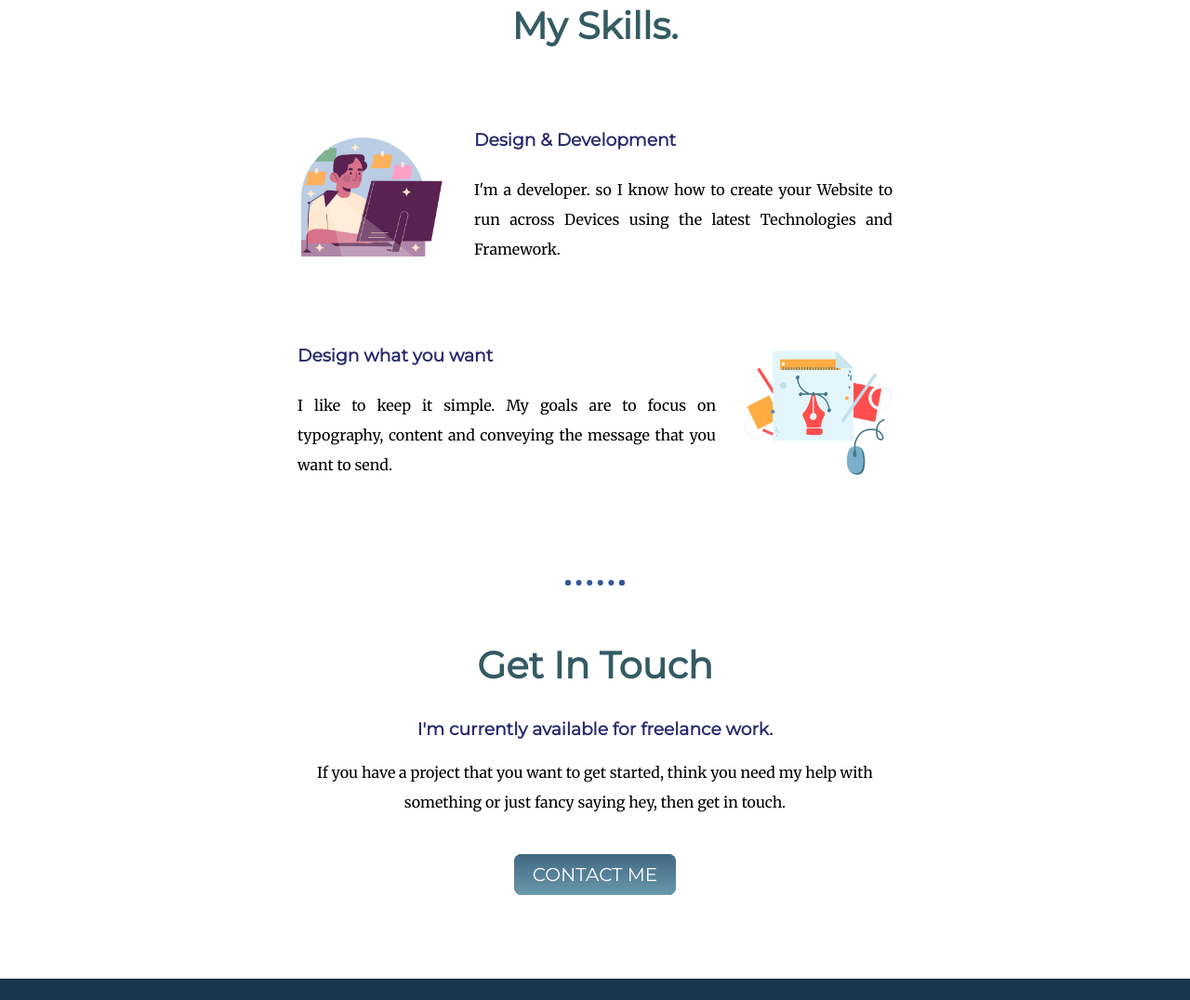
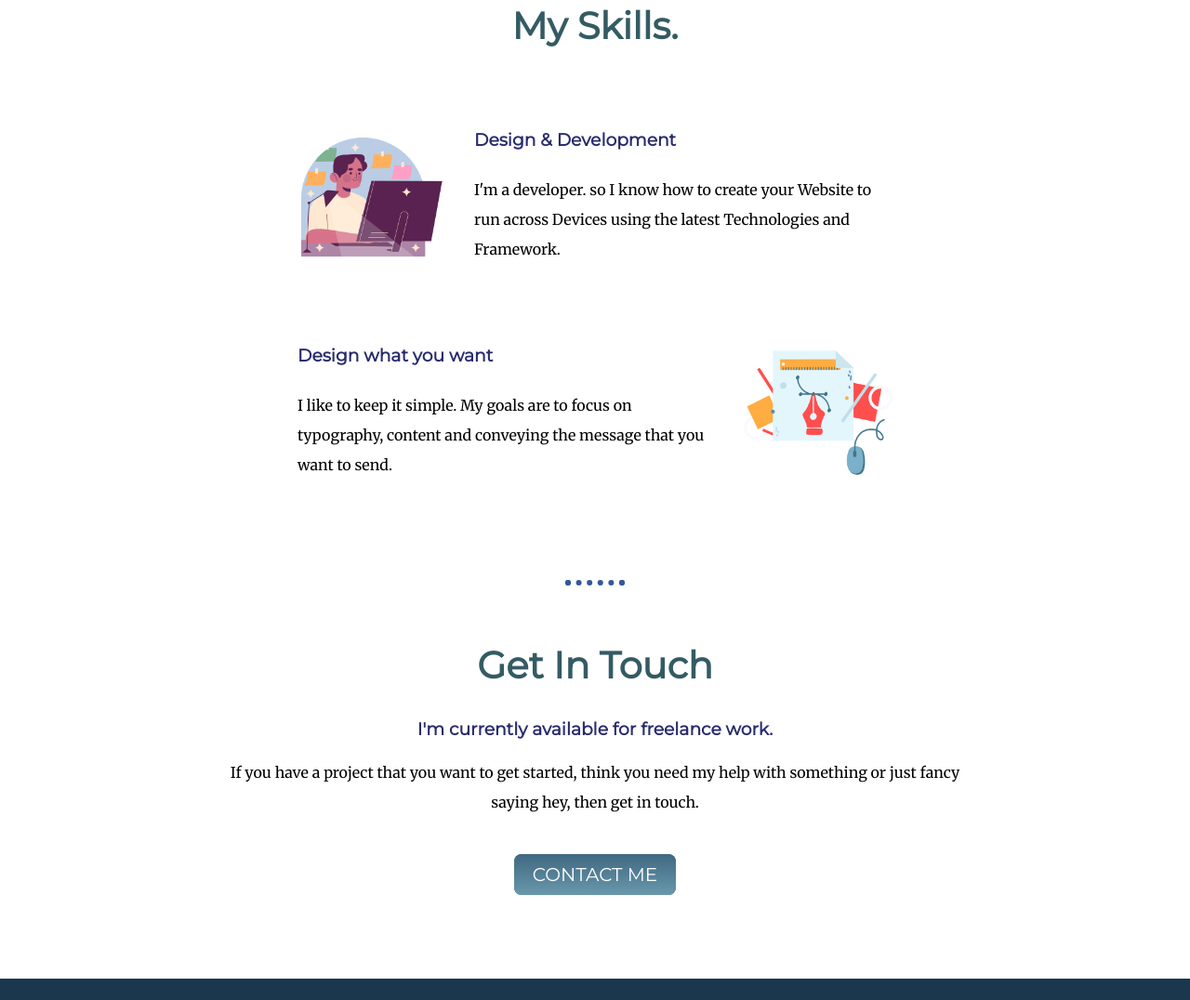
Before and after one commit to manish6549/CV, a plain HTML site: page index.html in a window 1280 px wide. Shown: the part 1331-2407 px from the top of the page at 93% size. Drawn offline with Linux system fonts and the light colour scheme.

Commit message:
Update styles.css

```diff
--- a/css/styles.css
+++ b/css/styles.css
@@ -64,14 +64,14 @@ a:hover {
 .skill-row-0 {
   width: 50%;
   margin: 80px auto 80px auto;
-  text-align: justify;
+  text-align: left;
   line-height: 2;
 }
 
 .skill-row-1 {
   width: 50%;
   margin: 80px auto 80px auto;
-  text-align: justify;
+  text-align: left;
   line-height: 2;
 }
 
@@ -125,6 +125,7 @@ a:hover {
 .contact-email {
   margin: 0 340px;
   line-height: 2;
+  margin: auto 18%;
   margin-bottom: 50px;
 }
 
```
